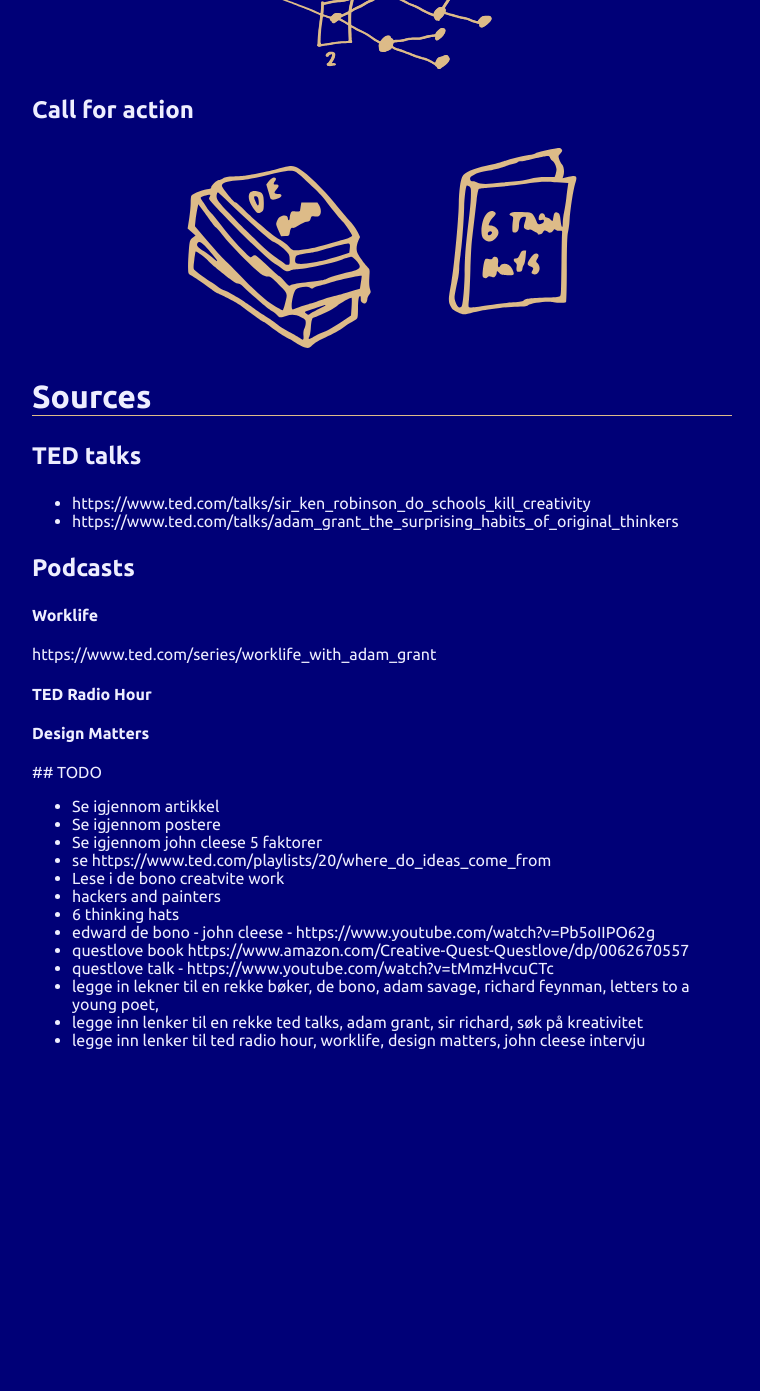
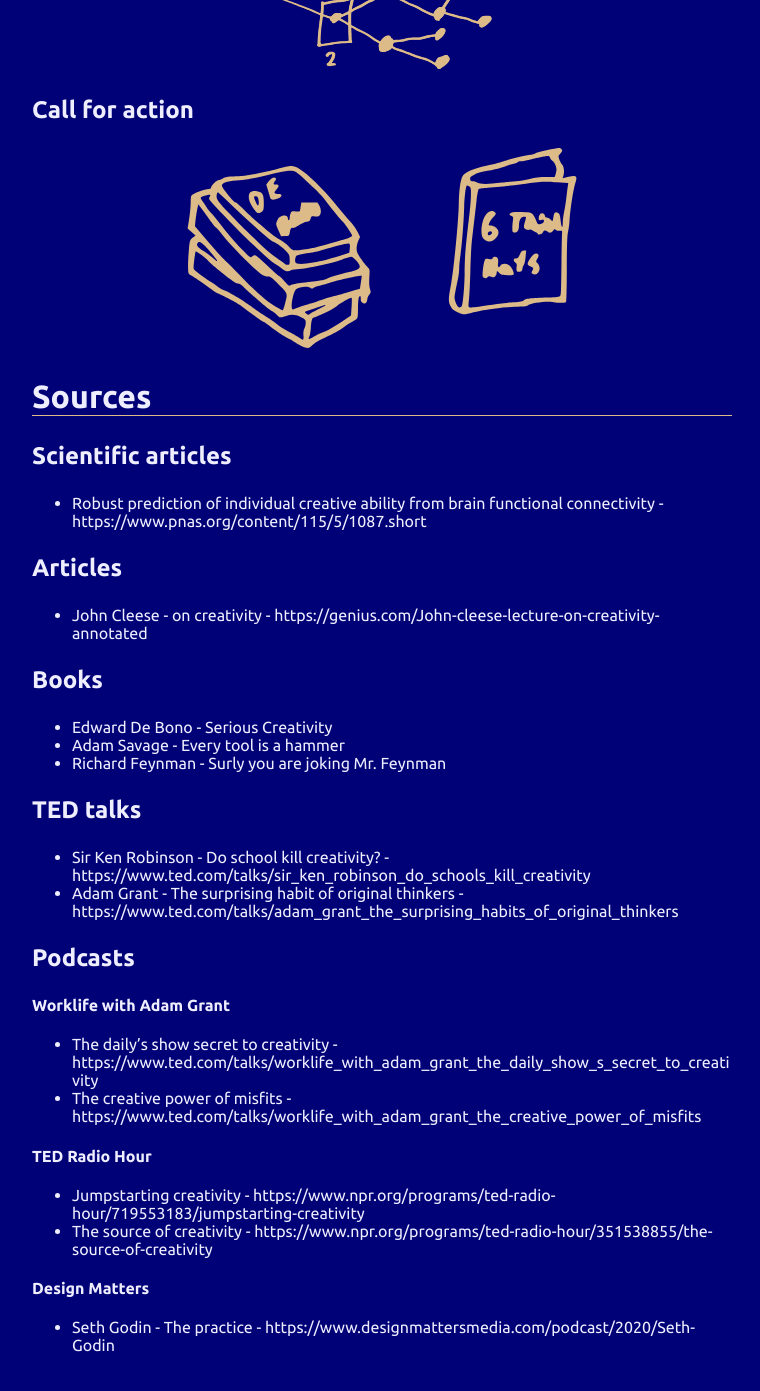
Before and after one commit to dagfs/dagfs.github.io, a Jekyll site: the page built from articles/creative-thinking/index.md, in a window 1280 px wide and 1400 px high, scrolled down 6498 px. Shown: the top 1391 px of the window, without its empty margins (258-1018 px from the left). Built offline with Jekyll 4.4.1, drawn with Linux system fonts in a browser that asks for light colours; our own code applies the rules of GitHub Pages for plain Markdown files; before the commit the page ends 7593 px from its top, so only the background shows below that; some of the changed text lies outside the part shown.

Commit message:
Add sources

```diff
--- a/articles/creative-thinking/index.md
+++ b/articles/creative-thinking/index.md
@@ -173,32 +173,37 @@ snakk videre om hvordan vi resonerer og kommer frem til løsninger. Hvordan det
 
 ## Sources
 
+### Scientific articles
+
+- Robust prediction of individual creative ability from brain functional connectivity - https://www.pnas.org/content/115/5/1087.short
+
+### Articles
+
+- John Cleese - on creativity - https://genius.com/John-cleese-lecture-on-creativity-annotated
+
+### Books
+
+- Edward De Bono - Serious Creativity
+- Adam Savage - Every tool is a hammer
+- Richard Feynman - Surly you are joking Mr. Feynman
+
 ### TED talks
 
-- https://www.ted.com/talks/sir_ken_robinson_do_schools_kill_creativity
-- https://www.ted.com/talks/adam_grant_the_surprising_habits_of_original_thinkers
+- Sir Ken Robinson - Do school kill creativity? - https://www.ted.com/talks/sir_ken_robinson_do_schools_kill_creativity
+- Adam Grant - The surprising habit of original thinkers - https://www.ted.com/talks/adam_grant_the_surprising_habits_of_original_thinkers
 
 ### Podcasts
 
-#### Worklife
-https://www.ted.com/series/worklife_with_adam_grant
+#### Worklife with Adam Grant
+
+- The daily's show secret to creativity - https://www.ted.com/talks/worklife_with_adam_grant_the_daily_show_s_secret_to_creativity
+- The creative power of misfits - https://www.ted.com/talks/worklife_with_adam_grant_the_creative_power_of_misfits
 
 #### TED Radio Hour
 
+- Jumpstarting creativity - https://www.npr.org/programs/ted-radio-hour/719553183/jumpstarting-creativity
+- The source of creativity - https://www.npr.org/programs/ted-radio-hour/351538855/the-source-of-creativity
+
 #### Design Matters
 
- ## TODO
-
- - Se igjennom artikkel
- - Se igjennom postere
- - Se igjennom john cleese 5 faktorer
- - se https://www.ted.com/playlists/20/where_do_ideas_come_from
- - Lese i de bono creatvite work
- - hackers and painters
- - 6 thinking hats
- - edward de bono - john cleese - https://www.youtube.com/watch?v=Pb5oIIPO62g
- - questlove book https://www.amazon.com/Creative-Quest-Questlove/dp/0062670557
- - questlove talk - https://www.youtube.com/watch?v=tMmzHvcuCTc
-  - legge in lekner til en rekke bøker, de bono, adam savage, richard feynman, letters to a young poet,
-  - legge inn lenker til en rekke ted talks, adam grant, sir richard, søk på kreativitet
-  - legge inn lenker til ted radio hour, worklife, design matters, john cleese intervju
+- Seth Godin - The practice - https://www.designmattersmedia.com/podcast/2020/Seth-Godin
```
Also changed, not shown: other parts of articles/creative-thinking/index.md (+2 -2 lines).
